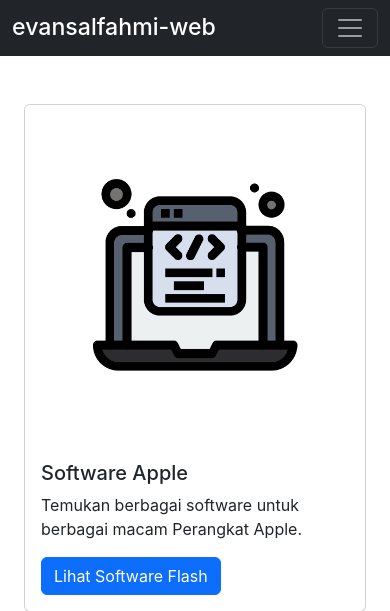
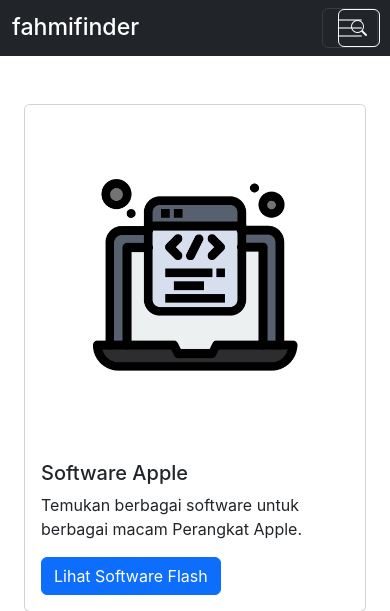
Before and after one commit to evansalfahmi-cloud/evansalfahmi-webserver, a PHP site: page /apple/index.php in a window 390 px wide. Shown: the top 611 px of the page. Run offline with PHP 8.4, Linux system fonts and the light colour scheme.

Commit message:
perbaikan search icon

```diff
--- a/includes/header.php
+++ b/includes/header.php
@@ -4,19 +4,45 @@
 <head>
     <meta charset="UTF-8">
     <meta name="viewport" content="width=device-width, initial-scale=1.0">
-    <title>evansalfahmi-web</title>
+    <title>fahmifinder</title>
     <!-- Link ke file CSS Bootstrap -->
     <link rel="stylesheet" href="../css/bootstrap.min.css">
     <link rel="stylesheet" href="../css/style.css">
     <link rel="icon" href="../img/ico.png" type="image/x-icon"/>
     <link href="https://cdn.jsdelivr.net/npm/bootstrap-icons/font/bootstrap-icons.css" rel="stylesheet">
     <link rel="stylesheet" href="https://cdnjs.cloudflare.com/ajax/libs/font-awesome/6.0.0-beta3/css/all.min.css">
+    <style>
+        .search-input {
+            display: none;
+            transition: width 0.4s ease;
+        }
+
+        .search-input.show {
+            display: inline-block;
+            width: 200px;
+        }
+
+        .search-icon {
+            cursor: pointer;
+        }
+
+        /* Menyembunyikan form search pada layar kecil di dalam navbar */
+        @media (max-width: 991px) {
+            .search-container {
+                position: absolute;
+                right: 10px;
+                top: 50%;
+                transform: translateY(-50%);
+                z-index: 999;
+            }
+        }
+    </style>
 </head>
 <body>
 <nav class="navbar navbar-expand-lg navbar-dark bg-dark sticky-top">
     <div class="container">
         <a class="navbar-brand" href="../index.php#">
-            <h1 class="h3 m-0">evansalfahmi-web</h1>
+            <h1 class="h3 m-0">fahmifinder</h1>
         </a>
         <button class="navbar-toggler" type="button" data-bs-toggle="collapse" data-bs-target="#navbarNav" aria-controls="navbarNav" aria-expanded="false" aria-label="Toggle navigation">
             <span class="navbar-toggler-icon"></span>
@@ -39,10 +65,12 @@
                     <a class="nav-link" href="../contact.php">Contact</a>
                 </li>
             </ul>
-            <!-- Form Search -->
+        </div>
+        <!-- Form Search di luar navbar-collapse untuk tampil di kanan -->
+        <div class="search-container">
             <form class="d-flex ms-3" action="../search_results.php" method="GET">
-                <input class="form-control me-2" type="search" name="query" placeholder="Search" aria-label="Search">
-                <button class="btn btn-outline-light" type="submit">
+                <input class="form-control me-2 search-input" type="search" name="query" placeholder="Search" aria-label="Search">
+                <button class="btn btn-outline-light search-icon" type="button" onclick="toggleSearch()">
                     <i class="bi bi-search"></i>
                 </button>
             </form>
@@ -50,3 +78,12 @@
     </div>
 </nav>
 <div class="container mt-4">
+
+<!-- JavaScript untuk menampilkan/menghilangkan input search -->
+<script>
+    function toggleSearch() {
+        var searchInput = document.querySelector('.search-input');
+        searchInput.classList.toggle('show');
+        searchInput.focus(); // Fokus pada input setelah dibuka
+    }
+</script>
```
